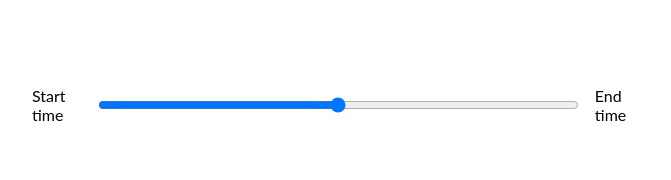
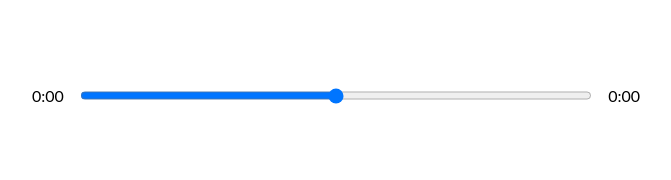
Before and after one commit to dekelohad/onlineMusicPlayer, a React (Create React App) app: page / in a window 1280 px wide. Shown: the part 410-590 px from the top of the page, without its empty margins (304-975 px from the left). Built offline with nearby package versions, Linux system fonts and the light colour scheme.

Commit message:
added start and finish time

```diff
--- a/src/components/MusicPlayer.js
+++ b/src/components/MusicPlayer.js
@@ -1,4 +1,4 @@
-import React, { useRef } from "react";
+import React, { useState, useRef } from "react";
 import { FontAwesomeIcon } from "@fortawesome/react-fontawesome";
 import {
   faPlay,
@@ -10,7 +10,6 @@
   const audioRef = useRef("null");
 
   const playSongHandler = () => {
-    console.log(audioRef.current);
     if (isPlaying) {
       audioRef.current.pause();
       setIsPlaying(!isPlaying);
@@ -20,12 +19,29 @@
     }
   };
 
+  const timeUpdateHandler = (e) => {
+    const currentTime = e.target.currentTime;
+    const duration = e.target.duration;
+    setSongInfo({ ...songInfo, currentTime, duration });
+  };
+
+  const getTime = (time) => {
+    return (
+      Math.floor(time / 60) + ":" + ("0" + Math.floor(time % 60)).slice(-2)
+    );
+  };
+
+  const [songInfo, setSongInfo] = useState({
+    currentTime: null,
+    duration: null,
+  });
+
   return (
     <div className="music-player">
       <div className="time-control">
-        <p>Start time</p>
+        <p>{getTime(songInfo.currentTime)}</p>
         <input type="range" />
-        <p>End time </p>
+        <p>{getTime(songInfo.duration)}</p>
       </div>
       <div className="play-control">
         <FontAwesomeIcon
@@ -44,7 +60,12 @@
           size="2x"
           icon={faAngleDoubleRight}
         />
-        <audio ref={audioRef} src={currentSong.audio} />
+        <audio
+          onTimeUpdate={timeUpdateHandler}
+          onLoadedMetadata={timeUpdateHandler}
+          ref={audioRef}
+          src={currentSong.audio}
+        />
       </div>
     </div>
   );
```
